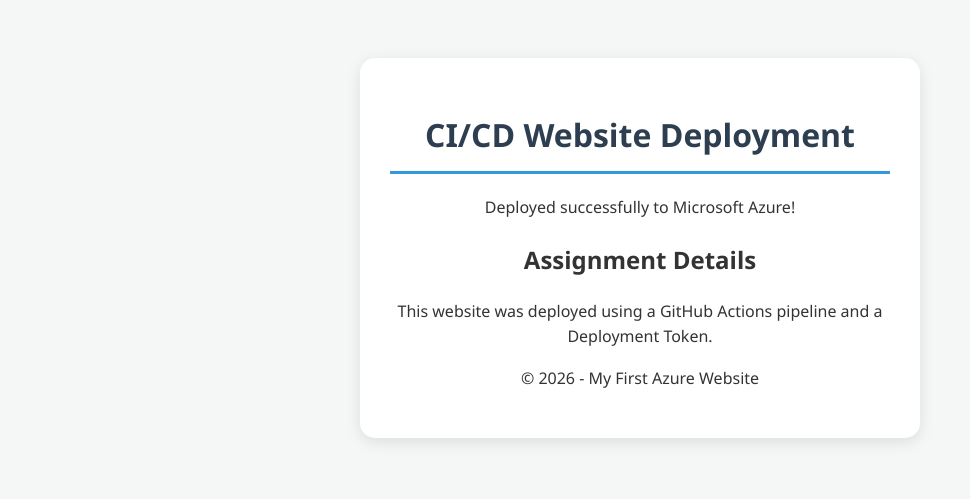
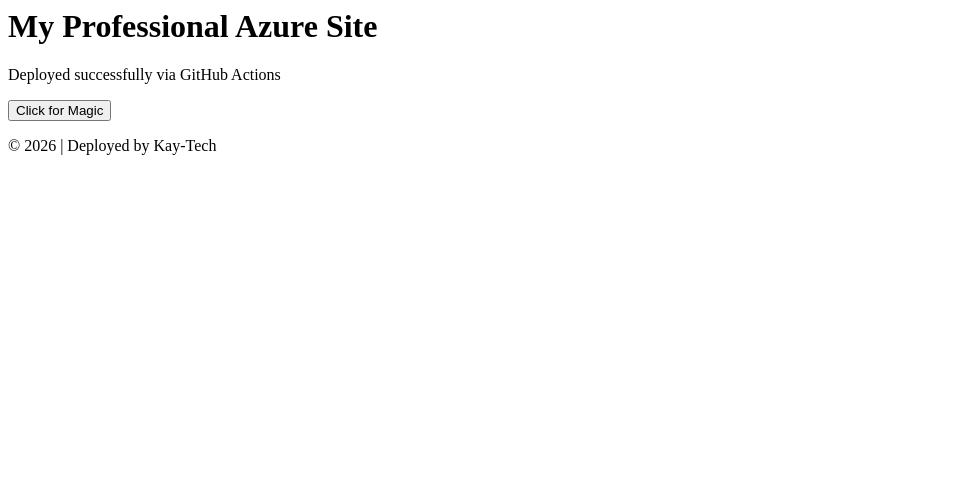
Before and after one commit to kay-tech17/my-web-assignment, a plain HTML site: page index.html in a window 1280 px wide. Shown: the whole page, without its empty margins (0-970 px from the left). Drawn offline with Linux system fonts and the light colour scheme.

Commit message:
Update index.html

```diff
--- a/index.html
+++ b/index.html
@@ -1,28 +1,14 @@
-<!DOCTYPE html>
-<html lang="en">
-<head>
-    <meta charset="UTF-8">
-    <meta name="viewport" content="width=device-width, initial-scale=1.0">
-    <title>My Azure Deployment</title>
-    <link rel="stylesheet" href="style.css">
-</head>
-<body>
-    <div class="container">
-        <header>
-            <h1>CI/CD Website Deployment</h1>
-            <p>Deployed successfully to Microsoft Azure!</p>
-        </header>
+<div class="container">
+        <h1>My Professional Azure Site</h1>
+        <p>Deployed successfully via GitHub Actions</p>
 
-        <main>
-            <section>
-                <h2>Assignment Details</h2>
-                <p>This website was deployed using a GitHub Actions pipeline and a Deployment Token.</p>
-            </section>
-        </main>
+        <button id="magicBtn" onclick="magicMove()">Click for Magic</button>
 
         <footer>
-            <p>&copy; 2026 - My First Azure Website</p>
+            <p>&copy; 2026 | Deployed by Kay-Tech</p>
         </footer>
     </div>
+
+    <script src="script.js"></script>
 </body>
 </html>
```
